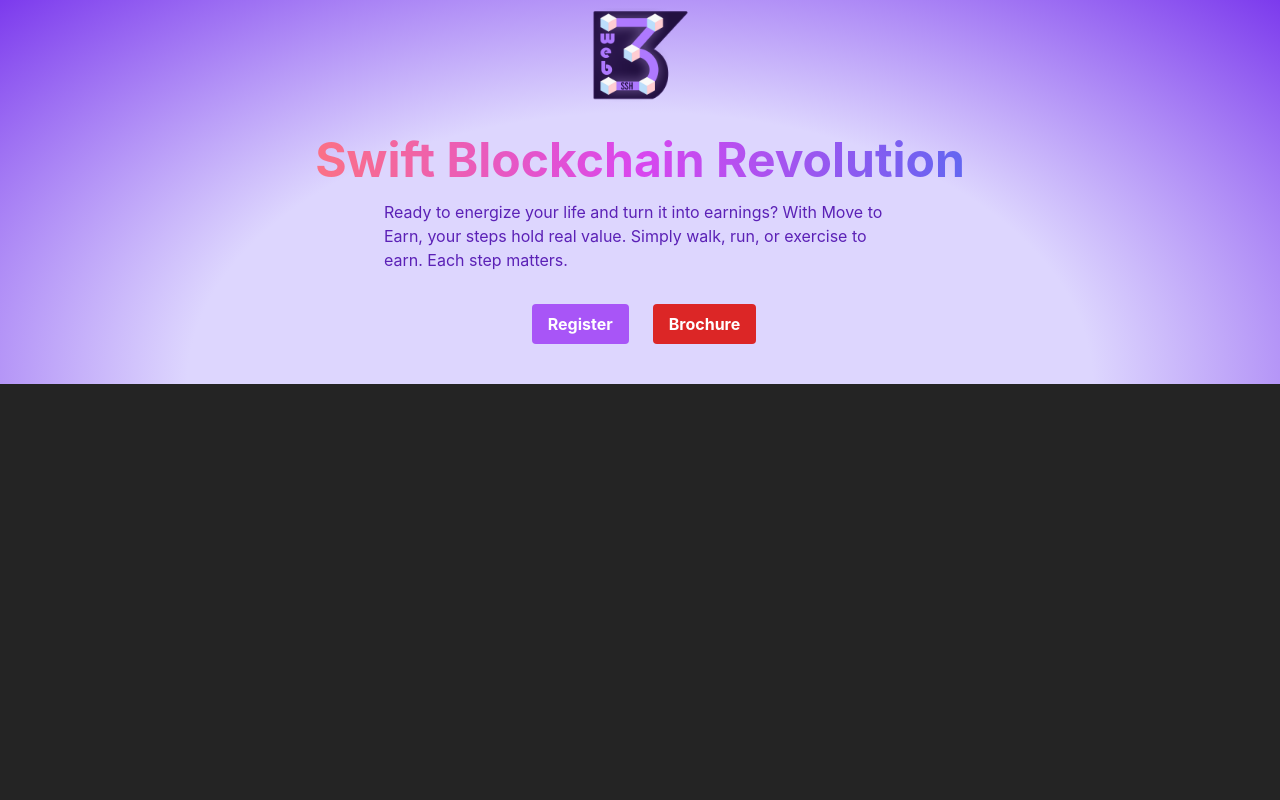
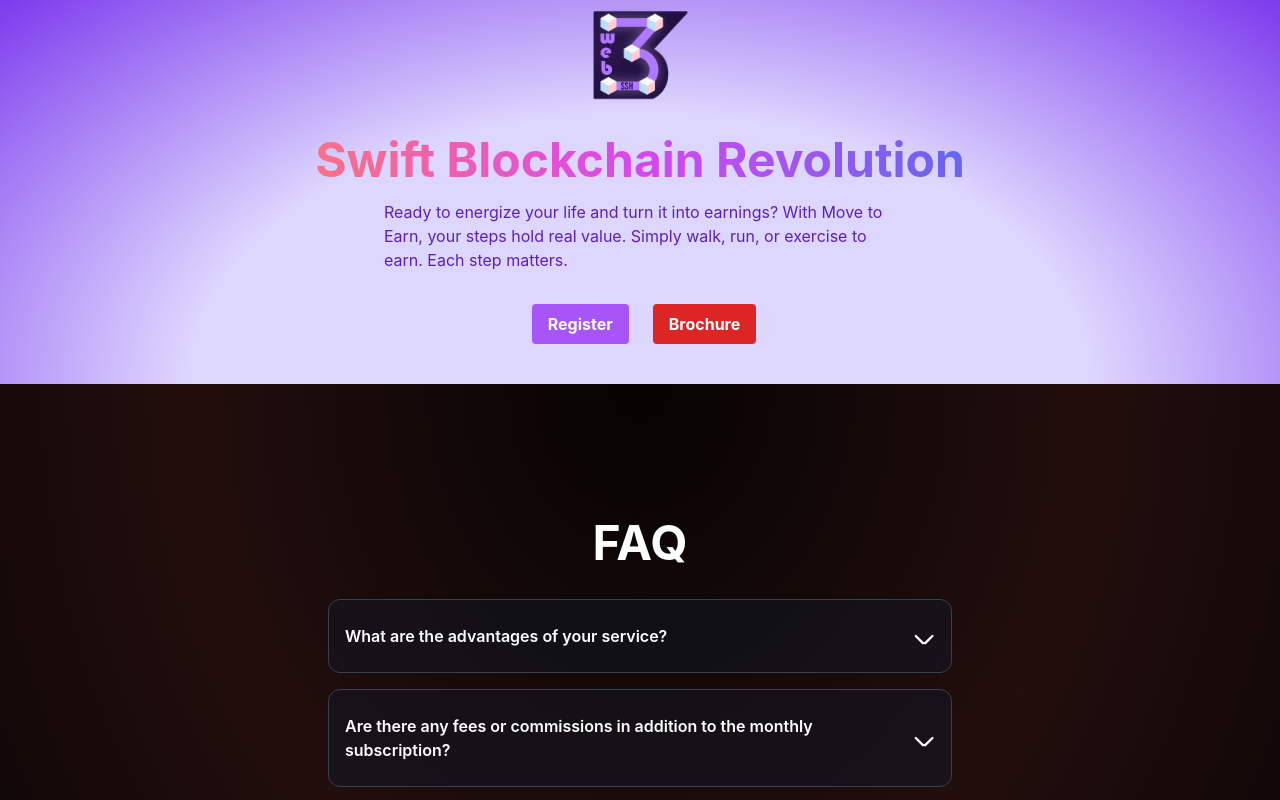
Before and after one commit to web3ssh-iiits/web3ssh-24, a React (Vite) app: page / in a window 1280 px wide. Shown: the top 800 px of the page. Built offline with nearby package versions, Linux system fonts and the light colour scheme.

Commit message:
Add component for faq section

```diff
--- a/src/App.css
+++ b/src/App.css
@@ -1,6 +1,6 @@
 #root {
-  max-width: 1280px;
-  margin: 0 auto;
-  padding: 2rem;
-  text-align: center;
+    max-width: 100%;
+    margin: 0 auto;
+    padding: 2rem;
+    text-align: center;
 }
--- a/src/App.jsx
+++ b/src/App.jsx
@@ -1,13 +1,13 @@
 //import './App.css'
-import HeroSection from './components/HeroSection'
+import CommonQuestions from "./components/CommonQuestions";
+import HeroSection from "./components/HeroSection";
 function App() {
-
-  return (
-    <>
-      <HeroSection />
-    </>
-
-  )
+    return (
+        <>
+            <HeroSection />
+            <CommonQuestions />
+        </>
+    );
 }
 
-export default App
+export default App;
--- /dev/null
+++ b/src/components/CommonQuestions.jsx
@@ -0,0 +1,107 @@
+import React, { useState } from "react";
+
+const CommonQuestions = () => {
+    const [expandedItem, setExpandedItem] = useState(null);
+    const [bannerOpen, setBannerOpen] = useState(true);
+
+    const toggleExpand = (item) => {
+        setExpandedItem(expandedItem === item ? null : item);
+    };
+
+    // Array of objects containing questions and answers
+    const faqData = [
+        {
+            question: "What are the advantages of your service?",
+            answer: "Lorem ipsum, dolor sit amet consectetur adipisicing elit. Atque excepturi vero ipsam eaque explicabo, libero perspiciatis quos reiciendis quam doloribus porro dolore magnam, necessitatibus quis non nulla dolores enim unde totam autem?",
+        },
+        {
+            question:
+                "Are there any fees or commissions in addition to the monthly subscription?",
+            answer: "Lorem ipsum, dolor sit amet consectetur adipisicing elit. Atque excepturi vero ipsam eaque explicabo, libero perspiciatis quos reiciendis quam doloribus porro dolore magnam, necessitatibus quis non nulla dolores enim unde totam autem?",
+        },
+        {
+            question: "You really don't charge per user? Why not?",
+            answer: "No, we have a flat monthly subscription...",
+        },
+        {
+            question: "What are the advantages of your service?",
+            answer: "Lorem ipsum, dolor sit amet consectetur adipisicing elit. Atque excepturi vero ipsam eaque explicabo, libero perspiciatis quos reiciendis quam doloribus porro dolore magnam, necessitatibus quis non nulla dolores enim unde totam autem?",
+        },
+        {
+            question: "What are the advantages of your service?",
+            answer: "Lorem ipsum, dolor sit amet consectetur adipisicing elit. Atque excepturi vero ipsam eaque explicabo, libero perspiciatis quos reiciendis quam doloribus porro dolore magnam, necessitatibus quis non nulla dolores enim unde totam autem?",
+        },
+        // Add more questions and answers as needed
+    ];
+
+    return (
+        <div className="relative font-inter antialiased text-white">
+            <main className="relative min-h-screen flex flex-col justify-center bg-[radial-gradient(ellipse_at_top,_var(--tw-gradient-stops))] from-[#070303] via-[#220E0D] to-[#070303] overflow-hidden">
+                <div className="w-full max-w-2xl mx-auto px-4 md:px-6 py-24">
+                    <h1 className="text-5xl py-2 font-bold text-white mb-6 text-center">
+                        FAQ
+                    </h1>
+                    <div className="space-y-4">
+                        {faqData.map((item, index) => (
+                            <div
+                                key={index}
+                                className="p-4 bg-gray-900 bg-opacity-50 border border-gray-700 rounded-xl"
+                            >
+                                <h2>
+                                    <button
+                                        id={`faqs-title-0${index + 1}`}
+                                        type="button"
+                                        className="flex items-center justify-between w-full text-left font-semibold py-2 text-white"
+                                        onClick={() => toggleExpand(index + 1)}
+                                        aria-expanded={
+                                            expandedItem === index + 1
+                                        }
+                                        aria-controls={`faqs-text-0${
+                                            index + 1
+                                        }`}
+                                    >
+                                        <span className="flex-1">
+                                            {item.question}
+                                        </span>
+                                        <svg
+                                            className={`fill-current h-6 w-6 transition-transform duration-200 ease-out ${
+                                                expandedItem === index + 1
+                                                    ? ""
+                                                    : "rotate-180"
+                                            }`}
+                                            xmlns="http://www.w3.org/2000/svg"
+                                            viewBox="0 0 20 20"
+                                            fill="currentColor"
+                                        >
+                                            <path
+                                                fillRule="evenodd"
+                                                d="M9.293 3.293a1 1 0 011.414 0l6 6a1 1 0 01-1.414 1.414l-5.5-5.5a1 1 0 00-1.414 0l-5.5 5.5a1 1 0 01-1.414-1.414l6-6a1 1 0 011.414 0z"
+                                                clipRule="evenodd"
+                                            />
+                                        </svg>
+                                    </button>
+                                </h2>
+                                <div
+                                    id={`faqs-text-0${index + 1}`}
+                                    role="region"
+                                    aria-labelledby={`faqs-title-0${index + 1}`}
+                                    className={`overflow-hidden transition-all duration-500 ease-in-out ${
+                                        expandedItem === index + 1
+                                            ? "max-h-screen opacity-100 mt-2"
+                                            : "max-h-0 opacity-0"
+                                    }`}
+                                >
+                                    <p className="pb-3 text-sm text-gray-300">
+                                        {item.answer}
+                                    </p>
+                                </div>
+                            </div>
+                        ))}
+                    </div>
+                </div>
+            </main>
+        </div>
+    );
+};
+
+export default CommonQuestions;
```
Also changed, not shown: src/main.jsx (+13 -15 lines).
